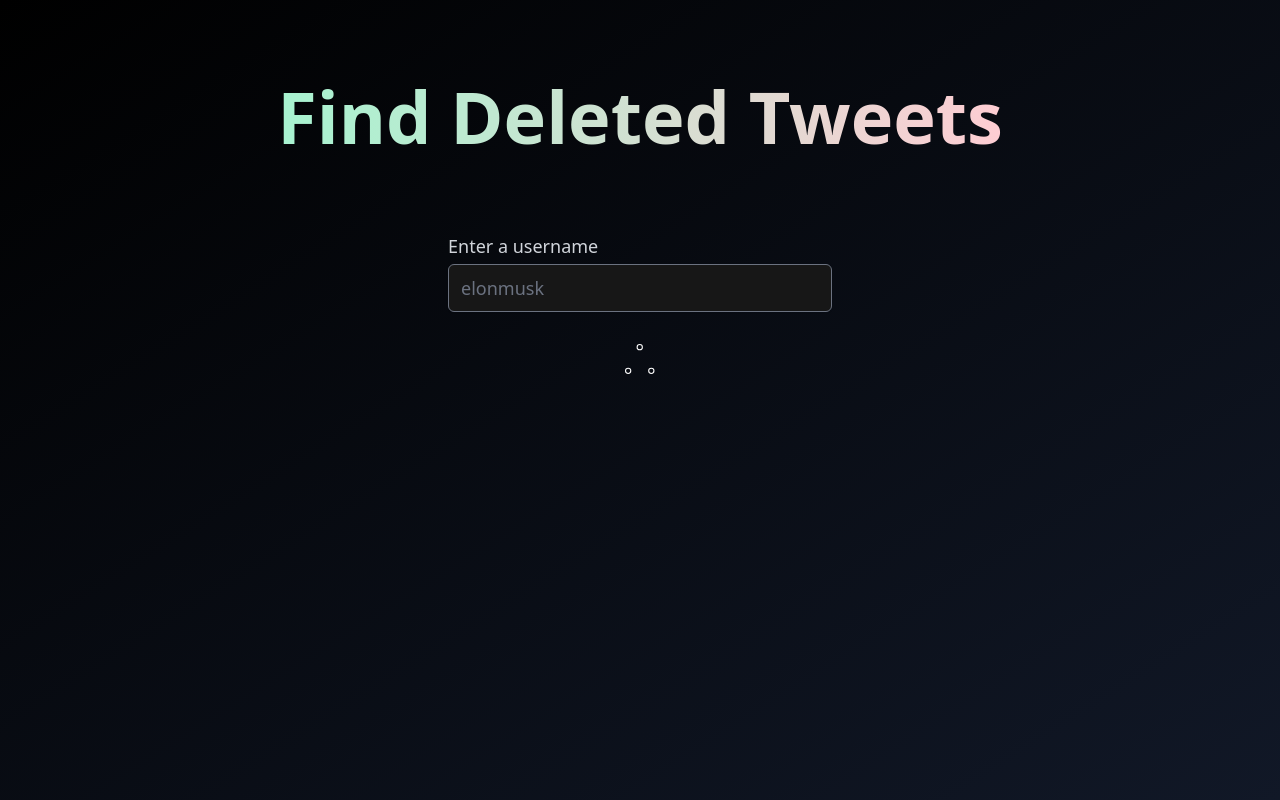
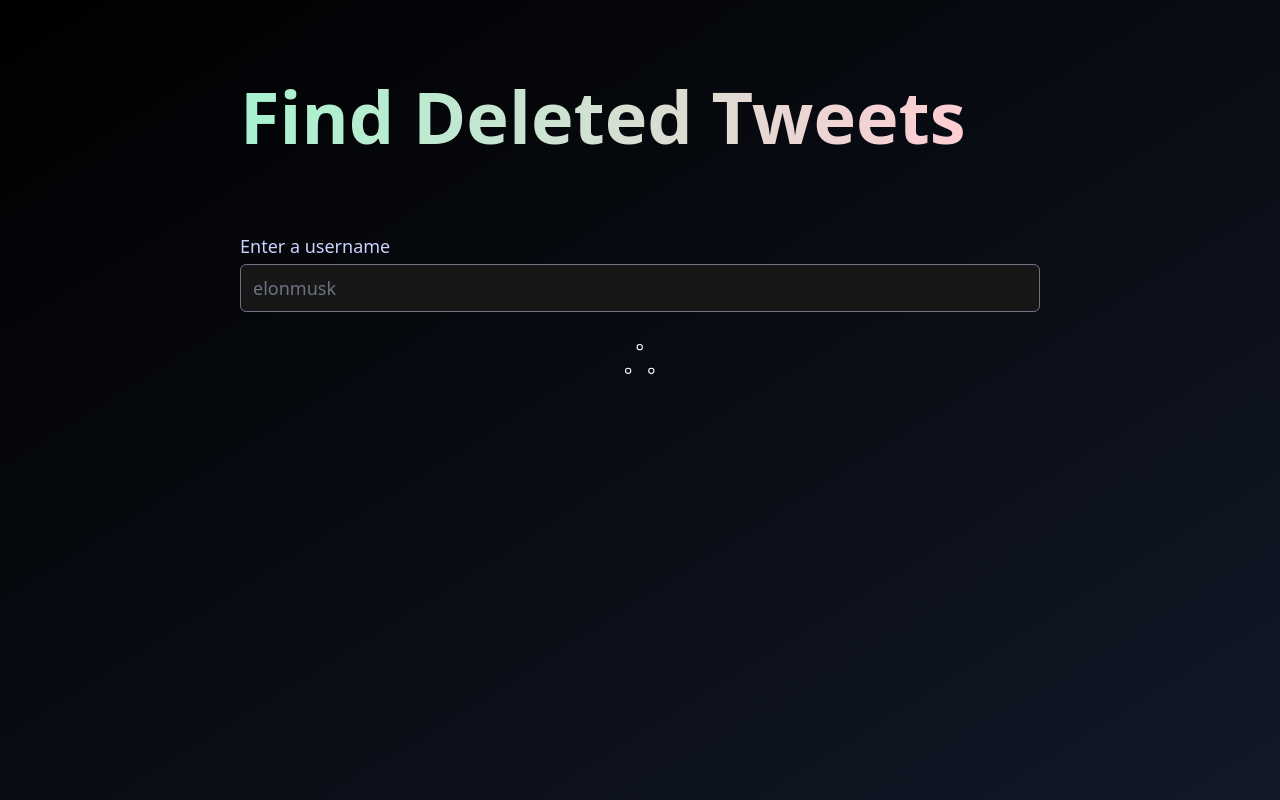
Before and after one commit to kulgg/tweetfisher, a Next.js app: page / in a window 1280 px wide. Built offline with nearby package versions, Linux system fonts and the light colour scheme.

Commit message:
Refactor UI

```diff
--- a/src/pages/index.tsx
+++ b/src/pages/index.tsx
@@ -14,14 +14,15 @@ const Home: NextPage = () => {
         <meta name="description" content="Generated by create-t3-app" />
         <link rel="icon" href="/favicon.ico" />
       </Head>
-      <main className="flex min-h-screen flex-col items-center bg-gradient-to-br from-black to-gray-900">
-        <h1 className="mt-20 bg-gradient-to-r from-emerald-200 to-rose-200 bg-clip-text text-7xl font-bold text-transparent">
+      <main className="min-h-screen bg-gradient-to-br from-black to-gray-900">
+        <div className="container flex flex-col items-center mx-auto">
+        <h1 className="mr-auto mt-20 bg-gradient-to-r from-emerald-200 to-rose-200 bg-clip-text text-5xl sm:text-7xl font-bold text-transparent">
           Find Deleted Tweets
         </h1>
-        <div className="w-96 mt-20">
+        <div className="w-full mt-20">
           <label
             htmlFor="search"
-            className="block text-lg font-medium text-gray-300"
+            className="block text-lg font-medium text-indigo-200"
           >
             Enter a username
           </label>
@@ -39,6 +40,7 @@ const Home: NextPage = () => {
         <div className="my-4">
         </div>
         <LoadingAnimation />
+        </div>
       </main>
     </>
   );
--- a/tailwind.config.cjs
+++ b/tailwind.config.cjs
@@ -2,7 +2,16 @@
 module.exports = {
   content: ["./src/**/*.{js,ts,jsx,tsx}"],
   theme: {
-    extend: {},
+    extend: {
+      container: {
+        screens: {
+          sm: "100%",
+          md: "100%",
+          lg: "800px",
+          xl: "800px",
+        },
+      },
+    },
   },
   plugins: [
     require('@tailwindcss/forms'),
```
